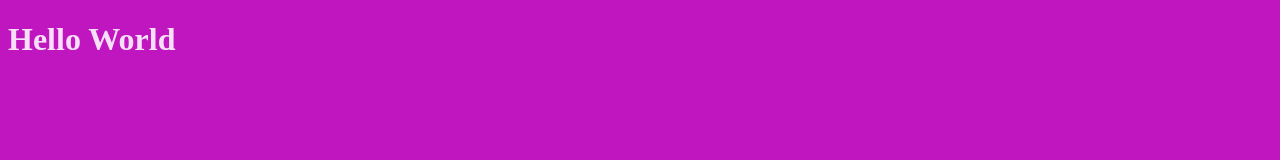
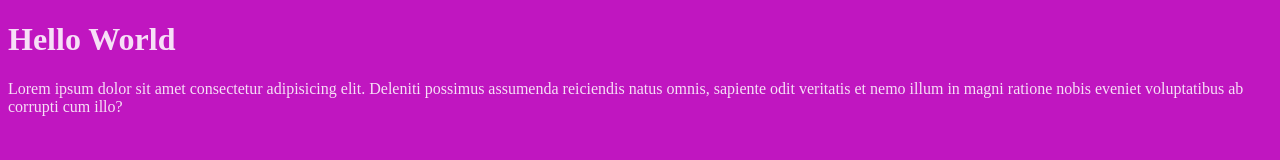
Before and after one commit to smartyacademy-student/git-demo, a plain HTML site: page index.html in a window 1280 px wide. Drawn offline with Linux system fonts and the light colour scheme.

Commit message:
PSX-47854 - pridany paragraf textu - obasuje 30 nahodnych slov

```diff
--- a/index.html
+++ b/index.html
@@ -9,5 +9,9 @@
   </head>
   <body>
     <h1>Hello World</h1>
+    <p>Lorem ipsum dolor sit amet consectetur adipisicing elit. Deleniti possimus
+      assumenda reiciendis natus omnis, sapiente odit veritatis et nemo illum
+      in magni ratione nobis eveniet voluptatibus ab corrupti cum illo?
+    </p>
   </body>
 </html>
```
